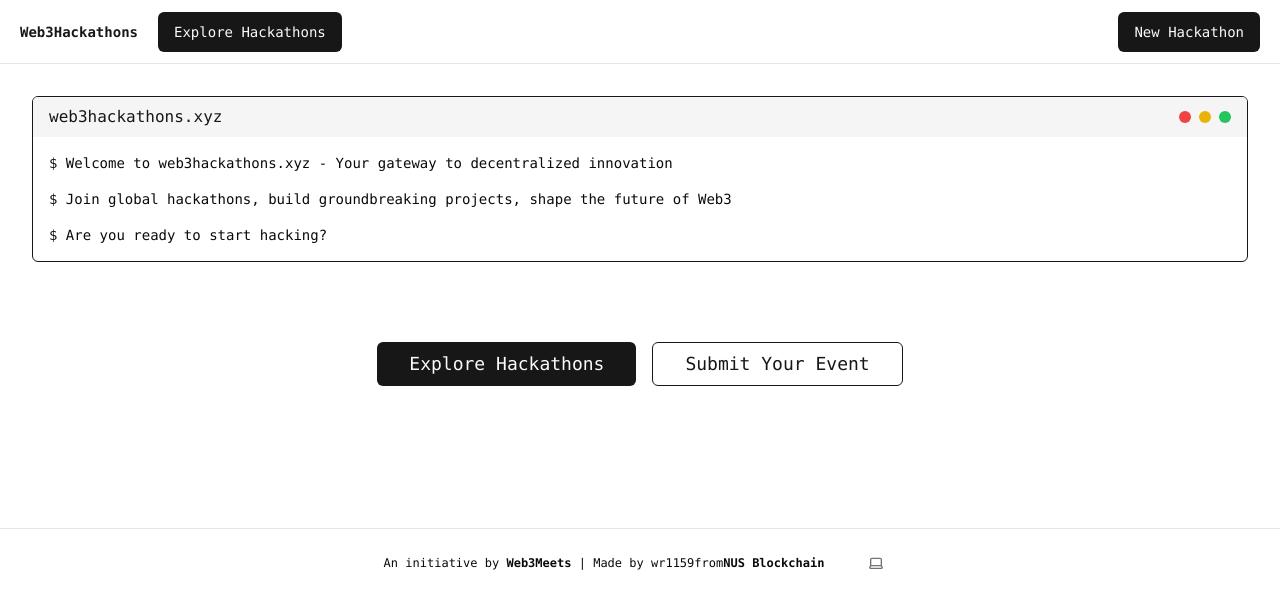
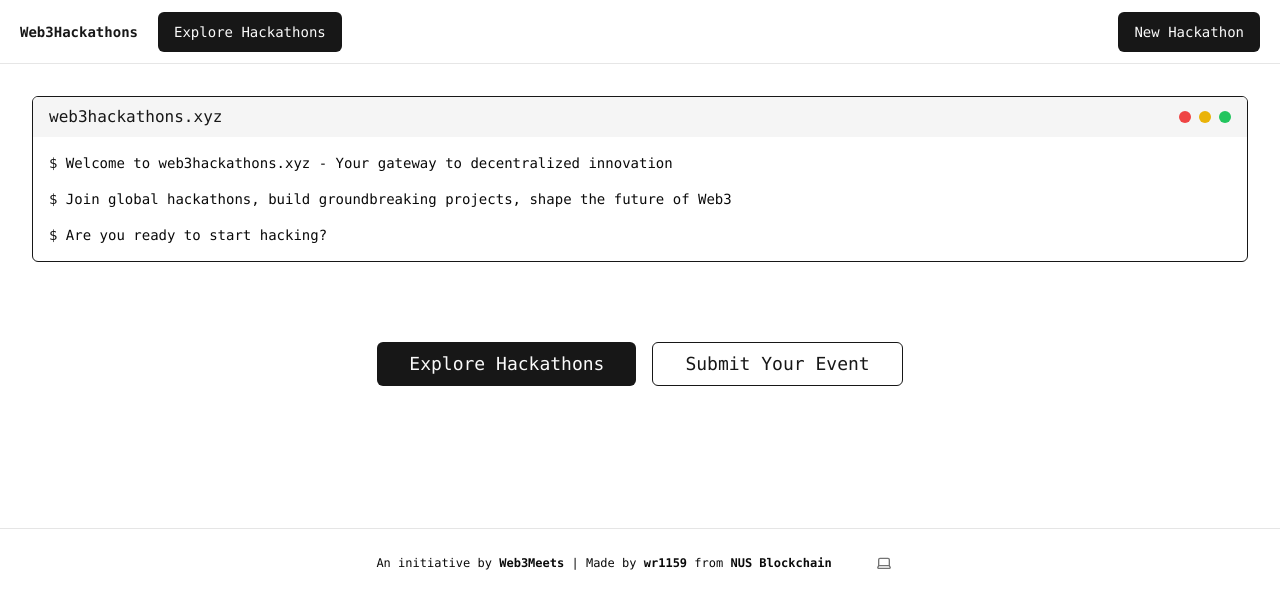
Before and after one commit to wr1159/web3hackathons, a Next.js app: page / in a window 1280 px wide. Shown: the top 608 px of the page. Built offline with nearby package versions, Linux system fonts and the light colour scheme.

Commit message:
Update footer spacing

```diff
--- a/app/layout.tsx
+++ b/app/layout.tsx
@@ -102,10 +102,13 @@ export default function RootLayout({
                                         Web3Meets
                                     </Link>{" "}
                                     | Made by{" "}
-                                    <Link href={"https://x.com/wr1159"}>
+                                    <Link
+                                        href={"https://x.com/wr1159"}
+                                        className="font-bold hover:underline"
+                                    >
                                         wr1159
-                                    </Link>
-                                    from
+                                    </Link>{" "}
+                                    from{" "}
                                     <Link
                                         href={"https://x.com/nus_blockchain"}
                                         className="font-bold hover:underline"
```
